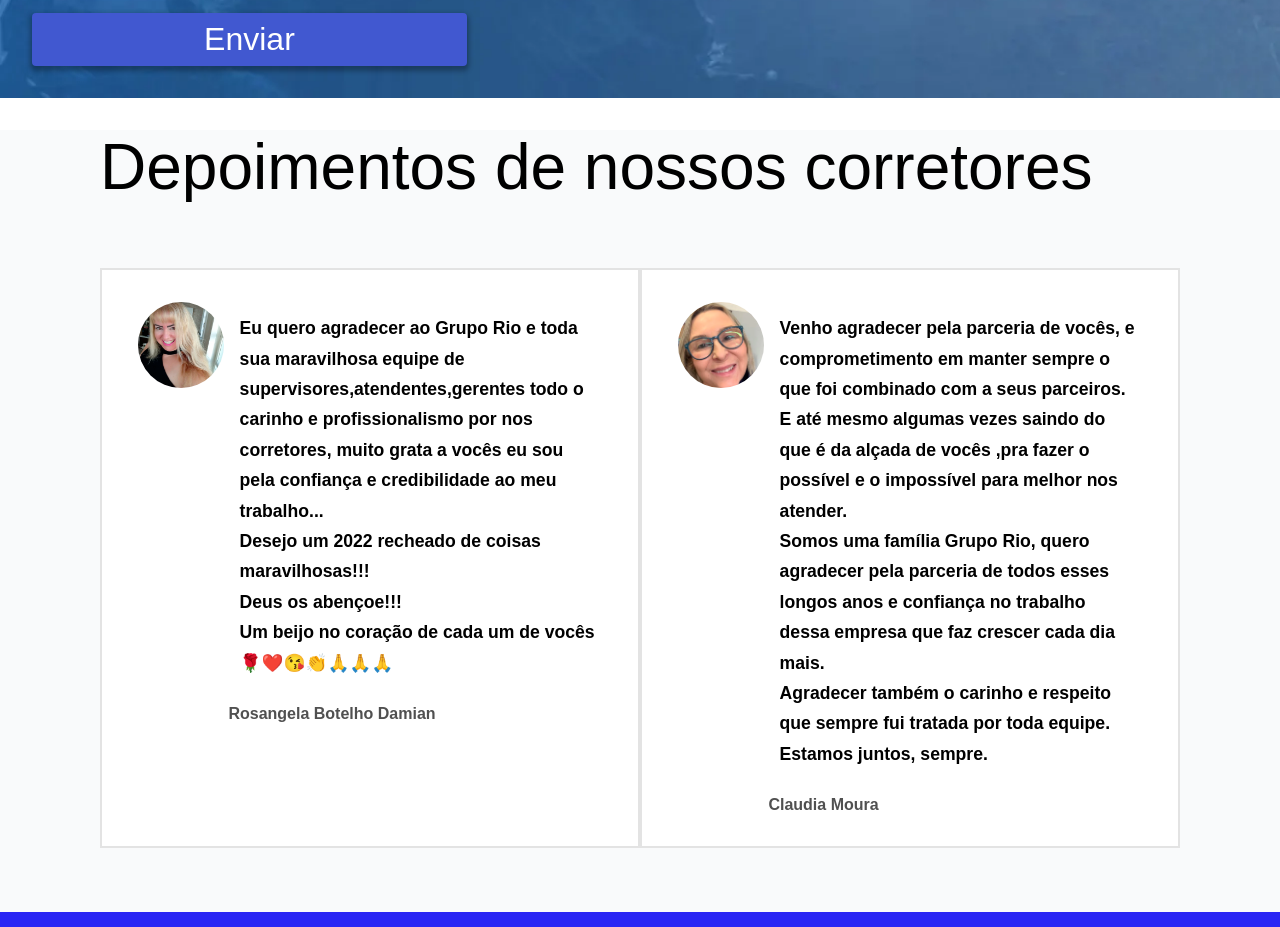
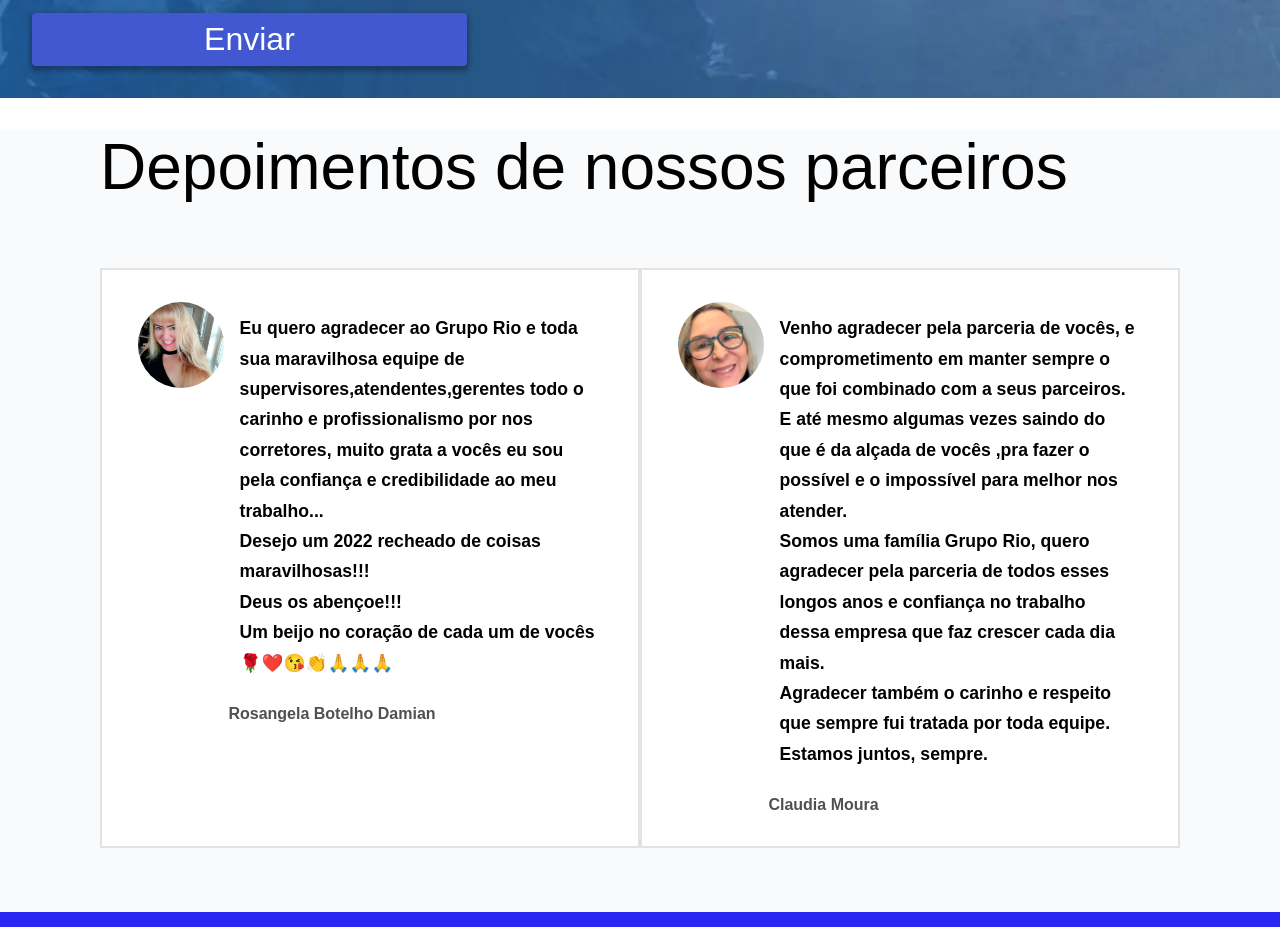
Before and after one commit to tiago0051/grupo-rio, a Next.js app: page / in a window 1280 px wide. Shown: the part 3703-4630 px from the top of the page. Built offline with nearby package versions, Linux system fonts and the light colour scheme.

Commit message:
atualização em dizer

```diff
--- a/src/pages/index.tsx
+++ b/src/pages/index.tsx
@@ -159,7 +159,7 @@
 
         <section>
           <div>
-            <h2>Depoimentos de nossos corretores</h2>
+            <h2>Depoimentos de nossos parceiros</h2>
           </div>
 
           <div>
```
